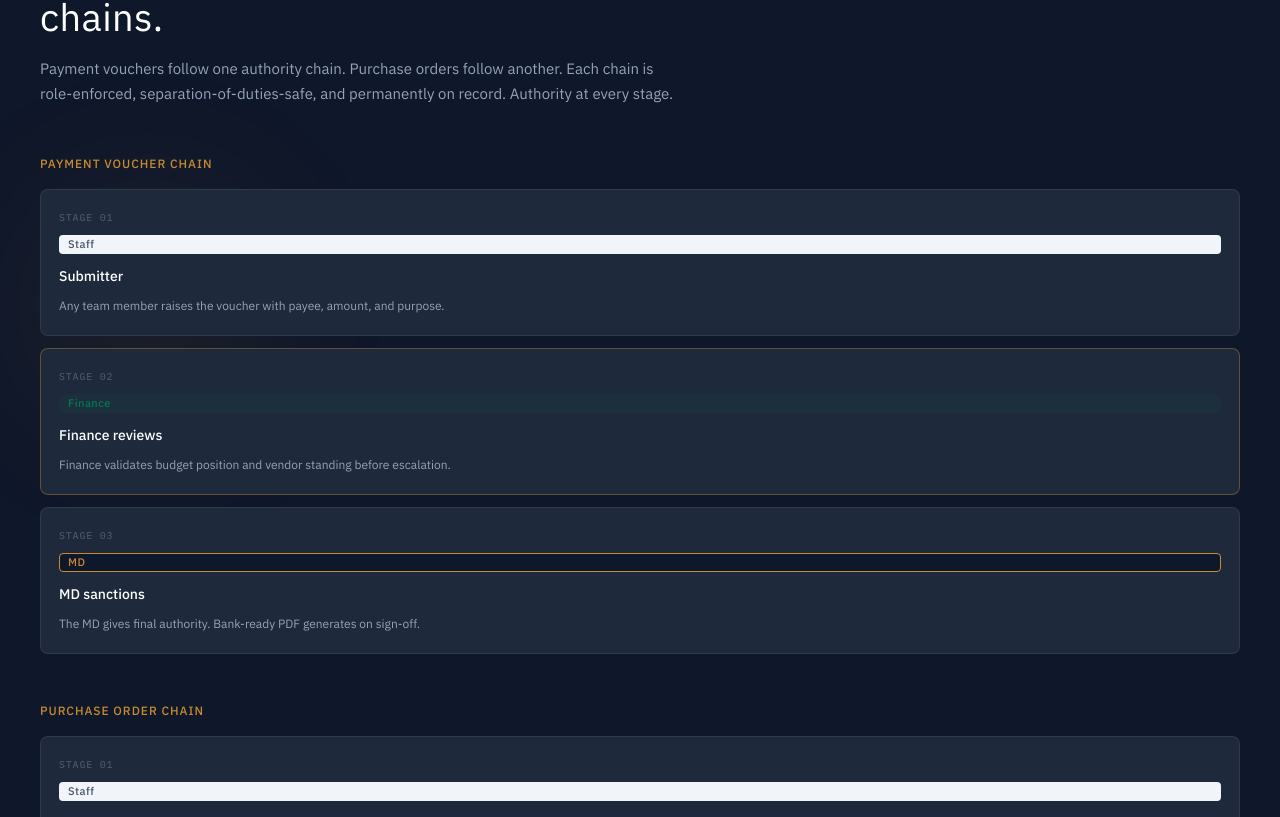
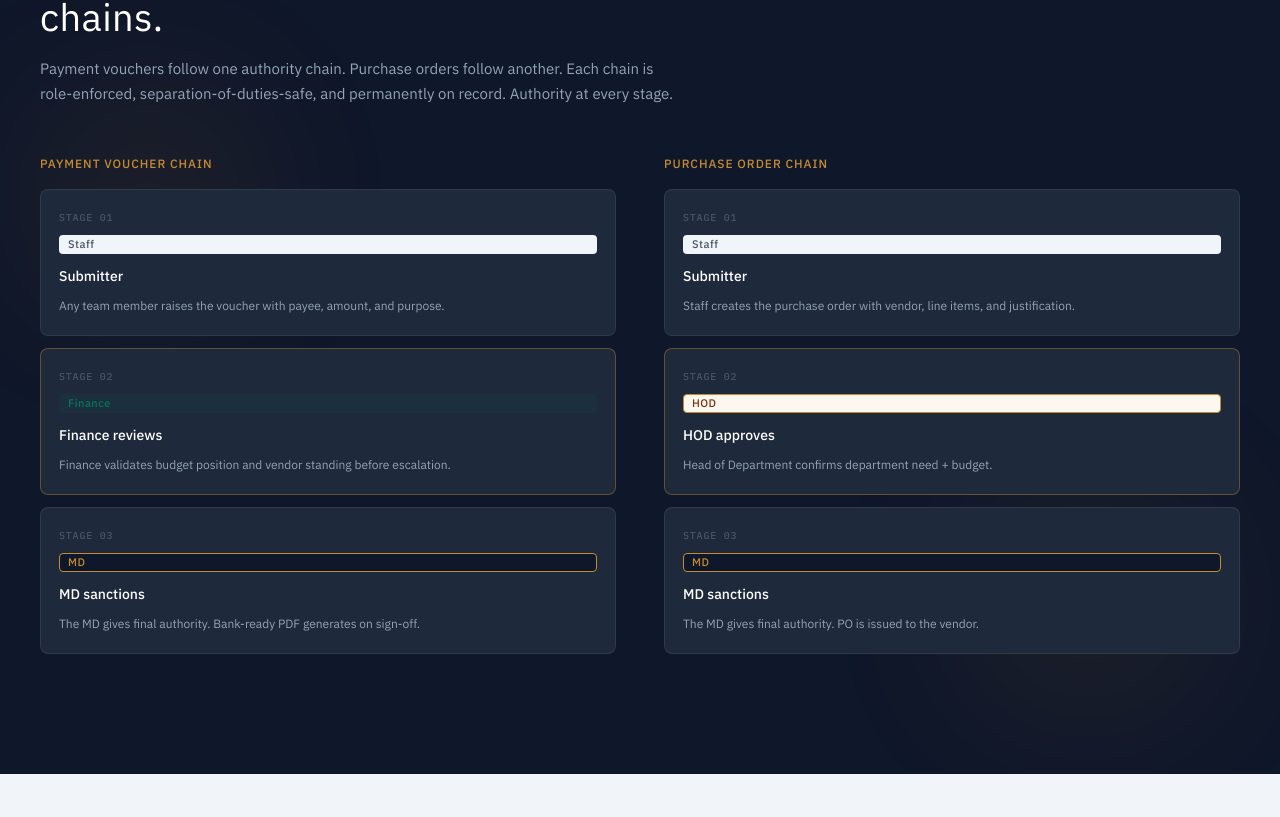
Before and after one commit to avrentishq/avrentis-site, a Next.js app: page /product/how-it-works in a window 1280 px wide. Shown: the part 3223-4040 px from the top of the page. Built offline with nearby package versions, Linux system fonts and the light colour scheme.

Commit message:
feat(marketing): lay out pv + po chains side-by-side on how-it-works

```diff
--- a/src/components/product/how-it-works-page.tsx
+++ b/src/components/product/how-it-works-page.tsx
@@ -587,7 +587,7 @@ export function HowItWorksProductPage() {
             and permanently on record. Authority at every stage.
           </motion.p>
 
-          <div style={{ display: "grid", gridTemplateColumns: "1fr", gap: "48px" }} className="lg:grid-cols-2">
+          <div style={{ display: "grid", gridTemplateColumns: "1fr 1fr", gap: "24px" }} className="md:!gap-[32px] lg:!gap-[48px]">
             <div>
               <motion.h3
                 variants={fadeUp}
@@ -607,7 +607,7 @@ export function HowItWorksProductPage() {
               >
                 Payment Voucher Chain
               </motion.h3>
-              <div style={{ display: "grid", gridTemplateColumns: "1fr", gap: "12px" }} className="sm:grid-cols-3">
+              <div style={{ display: "flex", flexDirection: "column", gap: "12px" }}>
                 {PV_CHAIN.map((node, i) => (
                   <ChainCard key={node.stage} node={node} index={i} baseDelay={4} active={i === 1} />
                 ))}
@@ -633,7 +633,7 @@ export function HowItWorksProductPage() {
               >
                 Purchase Order Chain
               </motion.h3>
-              <div style={{ display: "grid", gridTemplateColumns: "1fr", gap: "12px" }} className="sm:grid-cols-3">
+              <div style={{ display: "flex", flexDirection: "column", gap: "12px" }}>
                 {PO_CHAIN.map((node, i) => (
                   <ChainCard key={node.stage} node={node} index={i} baseDelay={7} active={i === 1} />
                 ))}
```
